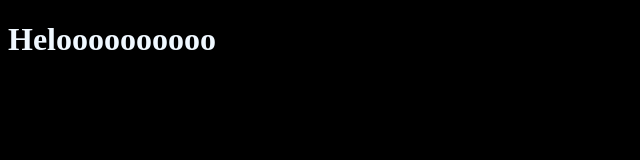
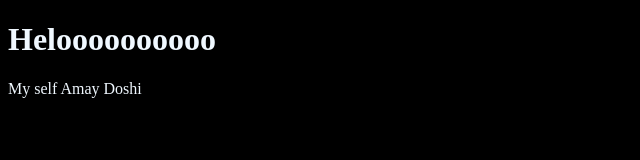
Before and after one commit to amay-doshi/amay-doshi.github.io, a plain HTML site: page index.html in a window 1280 px wide. Shown: the whole page, without its empty margins (0-640 px from the left). Drawn offline with Linux system fonts and the light colour scheme.

Commit message:
Update index.html

```diff
--- a/index.html
+++ b/index.html
@@ -7,6 +7,6 @@
 </head>
 <body bgcolor="black">
     <h1 style="color: aliceblue;">Heloooooooooo</h1>
-    <p>My self Amay Doshi</p>
+    <p style="color: aliceblue;">My self Amay Doshi</p>
 </body>
 </html>
```
